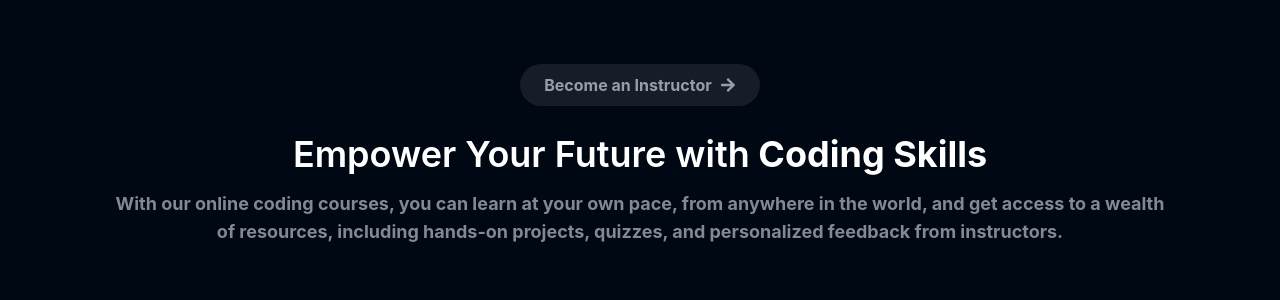
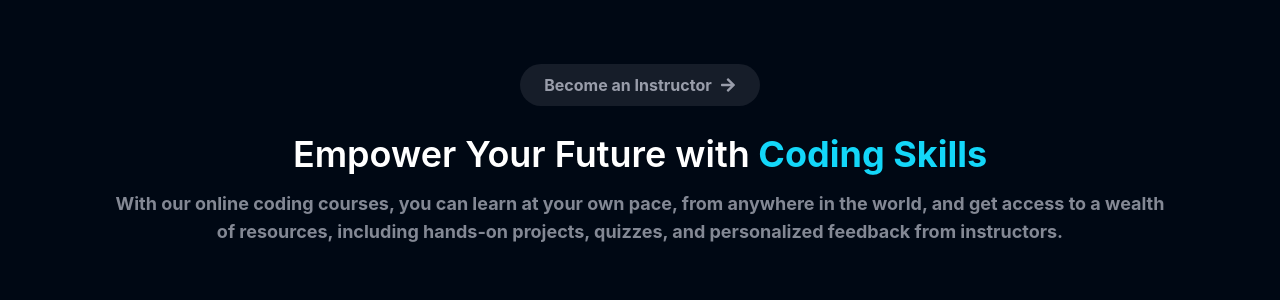
Before and after one commit to safi-sfn/studyNotion, a React (Create React App) app: page / in a window 1280 px wide. Shown: the top 300 px of the page. Built offline with nearby package versions, Linux system fonts and the light colour scheme.

Commit message:
richblue250 added

```diff
--- a/tailwind.config.js
+++ b/tailwind.config.js
@@ -31,6 +31,7 @@ module.exports = {
         50: "#A0B7C3",
         100: "#7A98A6",
         200: "#537988",
+        250:"#13d7f9",
         300: "#2D5A6A",
         400: "#073B4C",
         500: "#063544",
```
